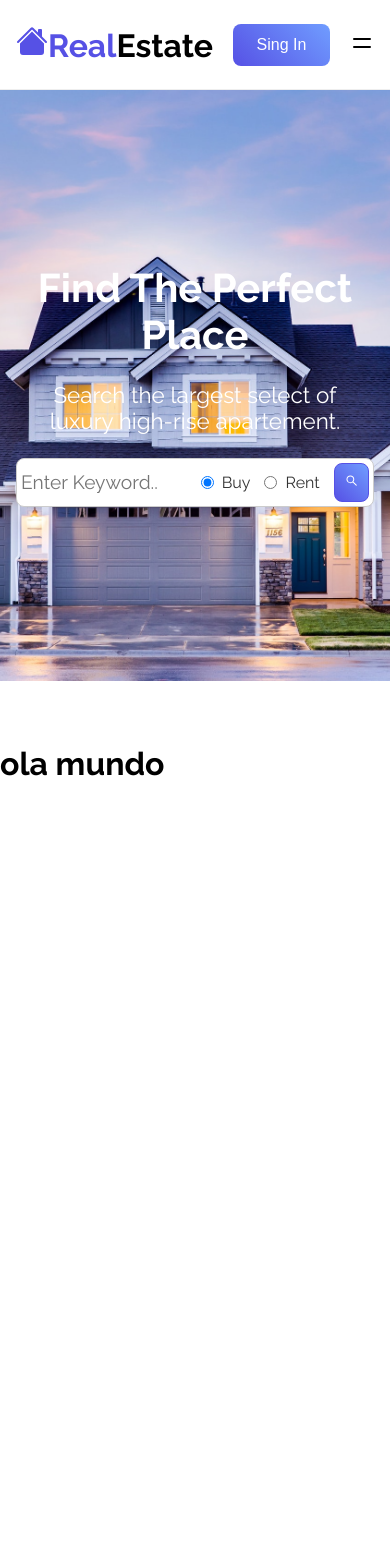
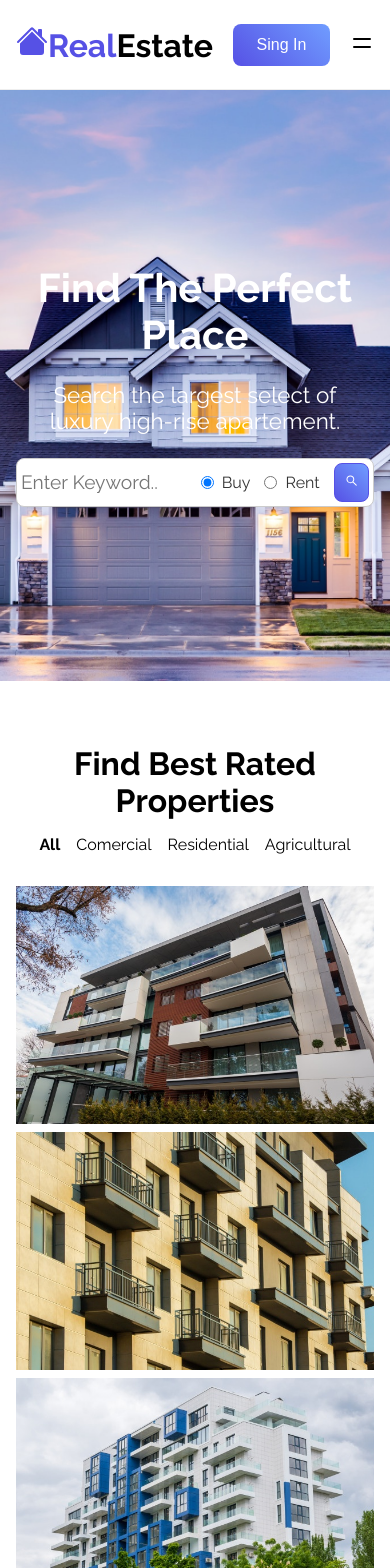
Before and after one commit to luiswebneo/real-states, a React (Create React App) app: page / in a window 390 px wide. Shown: the top 1568 px of the page. Before the commit the page ends 934 px from the top, so only its background shows below. Built offline with nearby package versions, Linux system fonts and the light colour scheme.

Commit message:
Finalizado a seção

```diff
--- a/src/components/best/Best.css
+++ b/src/components/best/Best.css
@@ -0,0 +1,52 @@
+.best {
+    width: 100%;
+    margin: 4rem 0;
+    text-align: center;
+}
+
+.best > div {
+    display: flex;
+    justify-content: center;
+}
+
+.best > div p {
+    margin: 1rem 2rem;
+    font-size: 1.2rem;
+}
+
+.bold {
+    font-weight: 700;
+}
+
+.best .container {
+    display: grid;
+    grid-template-columns: repeat(3, 1fr);
+    grid-gap: 1.2rem;
+    padding: 1rem;
+}
+
+.best img {
+    width: 100%;
+}
+
+@media screen and (max-width:940px){
+    .best{
+        margin: 1rem 0;
+    }
+
+    .best > div p {
+        margin: 1rem;
+        font-size: 1rem;
+    }
+
+    .best .container {
+        grid-template-columns: 1fr;
+        grid-gap: .5rem;
+    }
+}
+
+@media screen and (max-width: 478px){
+    .best > div p {
+        margin: 1rem .5rem;
+    }
+}
--- a/src/components/best/Best.js
+++ b/src/components/best/Best.js
@@ -1,9 +1,28 @@
 import React from "react";
+
+import Apt1 from '../../assets/apt1.jpeg'
+import Apt2 from '../../assets/apt2.jpeg'
+import Apt3 from '../../assets/apt3.jpeg'
+
+
+import './Best.css';
 
 const Best = () => {
     return(
-        <div>
-            <h1>ola mundo</h1>
+        <div className="best">
+            <h1>Find Best Rated Properties</h1>
+            <div>
+                <p><span className="bold">All</span></p>
+                <p>Comercial</p>
+                <p>Residential</p>
+                <p>Agricultural</p>
+            </div>
+            <div className="container">
+                <img src={Apt1} alt=""/>
+                <img src={Apt2} alt=""/>
+                <img src={Apt3} alt=""/>
+            </div>
+            <button className="btn">View All</button>
         </div>
     )
 }
```
Also changed, not shown: 11 other files (tests, documents, lock files or other folders).
